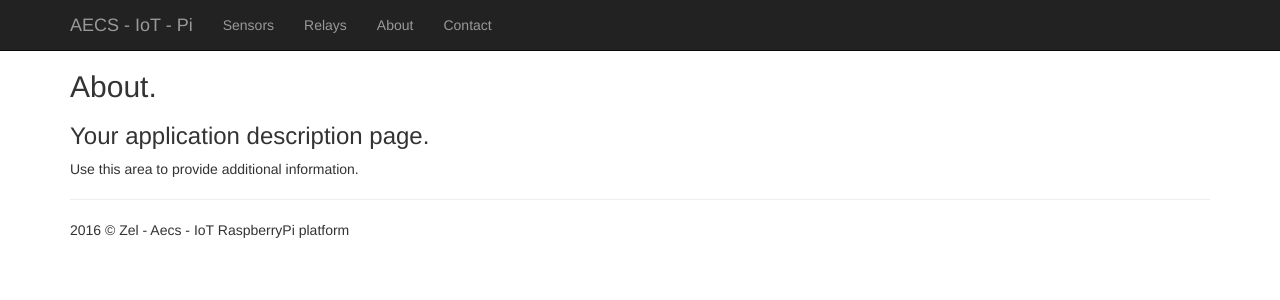
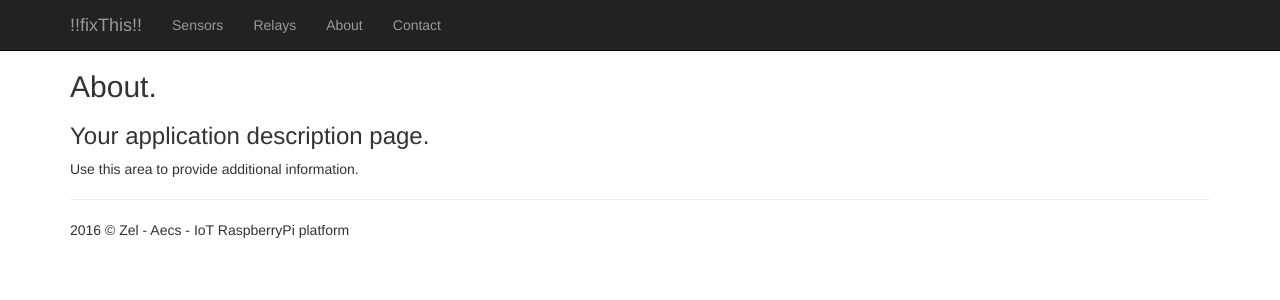
Before and after one commit to lenwen/zel-aecs-IoT-Pi, a Flask app: page /about in a window 1280 px wide. Shown: the top 300 px of the page. Run offline with Flask 2, Linux system fonts and the light colour scheme; some libraries are stand-ins or nearby versions.

Commit message:
Layout topname fix

```diff
--- a/source/AecsPiIoT/FlaskWeb/templates/layout.html
+++ b/source/AecsPiIoT/FlaskWeb/templates/layout.html
@@ -19,7 +19,7 @@
                     <span class="icon-bar"></span>
                     <span class="icon-bar"></span>
                 </button>
-                <a href="/" class="navbar-brand">{{ nodename|default('AECS - IoT - Pi') }}</a>
+                <a href="/" class="navbar-brand">{{ nodename|default('!!fixThis!!') }}</a>
             </div>
             <div class="navbar-collapse collapse">
                 <ul class="nav navbar-nav">
```
